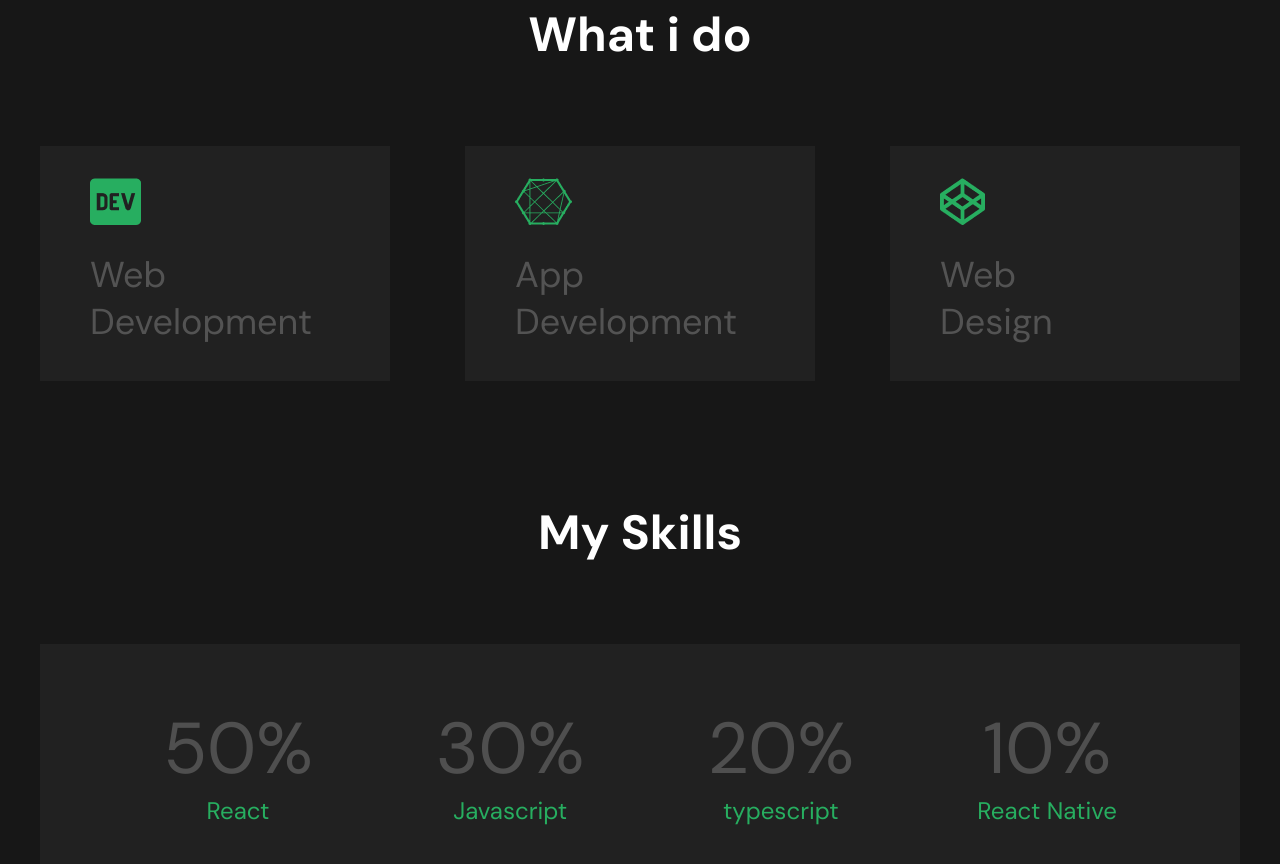
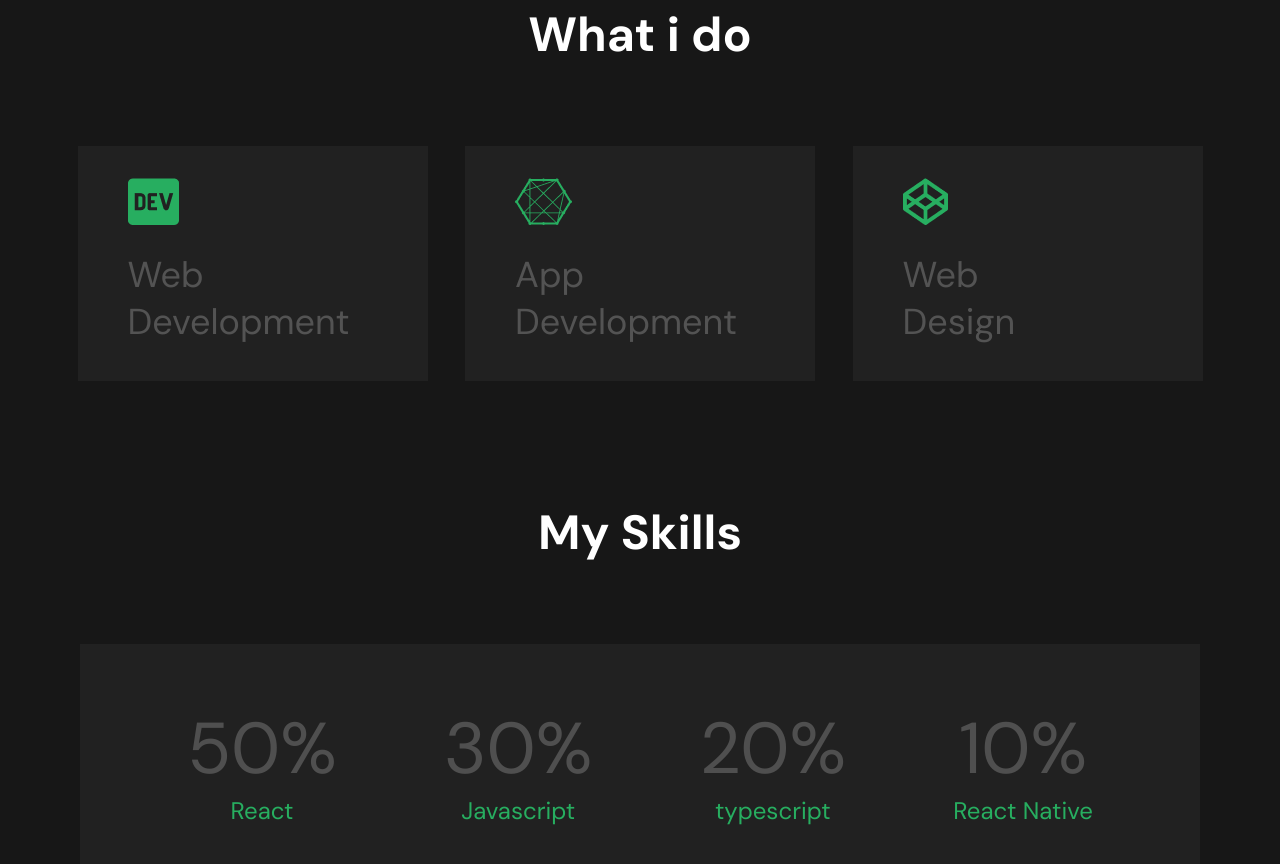
Before and after one commit to yerimi00/github_session, a plain HTML site: page index.html in a window 1280 px wide. Shown: the part 1504-2368 px from the top of the page. Drawn offline with Linux system fonts and the light colour scheme.

Commit message:
style: index css 수정

```diff
--- a/style/index.css
+++ b/style/index.css
@@ -111,7 +111,7 @@
   display: flex;
   width: 1200px;
   margin-top: 40px;
-  justify-content: space-between;
+  justify-content: space-evenly;
 }
 
 .main_whatIDo_card {
@@ -138,7 +138,7 @@
 }
 
 .main_skills {
-  width: 1200px;
+  width: 1120px;
   height: 240px;
   background-color: var(--bigCircle);
   display: flex;
```
